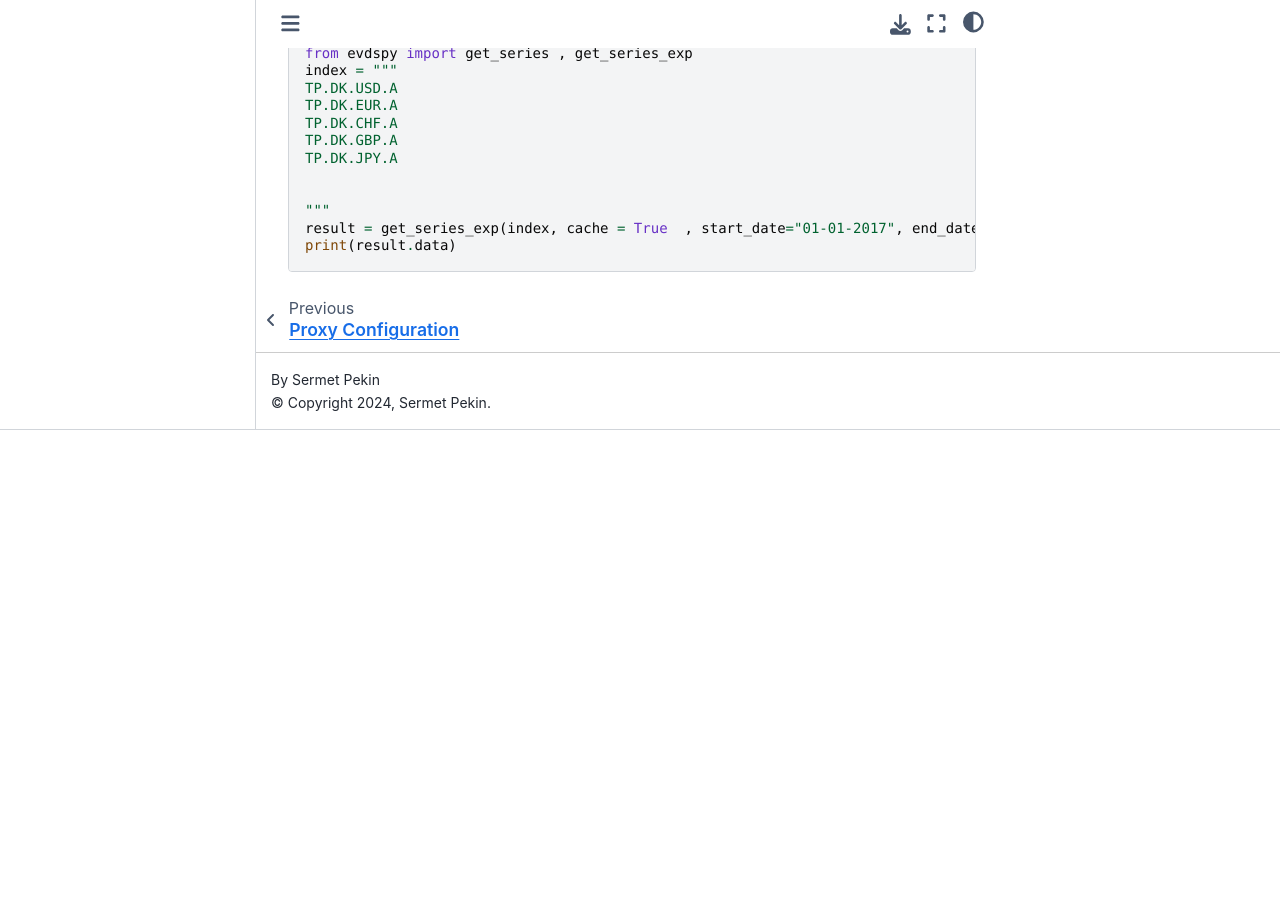
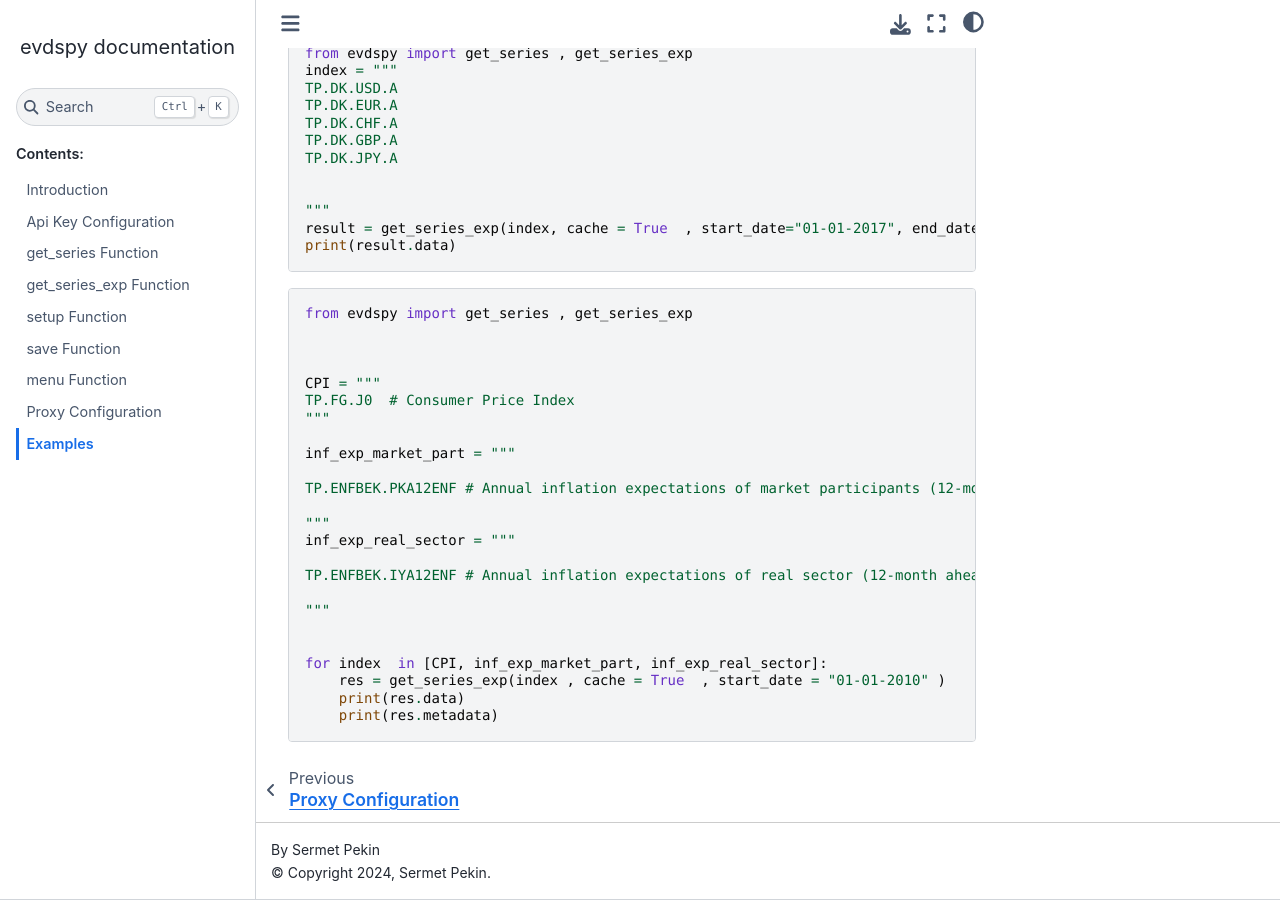
Before and after one commit to SermetPekin/evdspy-repo, a Sphinx documentation site: the page built from docs/source/examples.rst, in a window 1280 px wide and 900 px high, scrolled down 806 px. Built offline with Sphinx 7.4.7 and the Sphinx Book theme 1.1.4, drawn with Linux system fonts in a browser that asks for light colours; before the commit the page ends 1236 px from its top, so only the background shows below that.

Commit message:
examples docs

```diff
--- a/docs/source/examples.rst
+++ b/docs/source/examples.rst
@@ -57,3 +57,32 @@
     """
     result = get_series_exp(index, cache = True  , start_date="01-01-2017", end_date="31-12-2017" )
     print(result.data)
+
+
+
+.. code-block:: python
+
+    from evdspy import get_series , get_series_exp
+
+
+
+    CPI = """
+    TP.FG.J0  # Consumer Price Index
+    """
+
+    inf_exp_market_part = """
+
+    TP.ENFBEK.PKA12ENF # Annual inflation expectations of market participants (12-month ahead, %)
+
+    """
+    inf_exp_real_sector = """
+
+    TP.ENFBEK.IYA12ENF # Annual inflation expectations of real sector (12-month ahead, %)
+
+    """
+
+
+    for index  in [CPI, inf_exp_market_part, inf_exp_real_sector]:
+        res = get_series_exp(index , cache = True  , start_date = "01-01-2010" )
+        print(res.data)
+        print(res.metadata)
```
